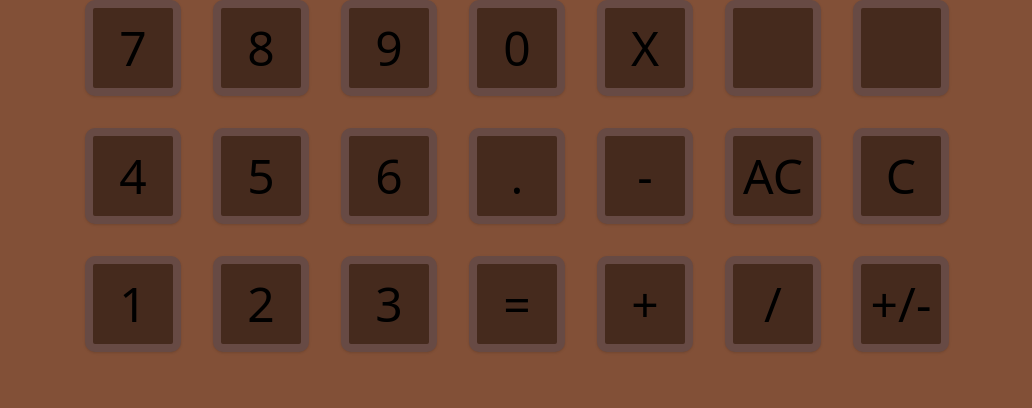
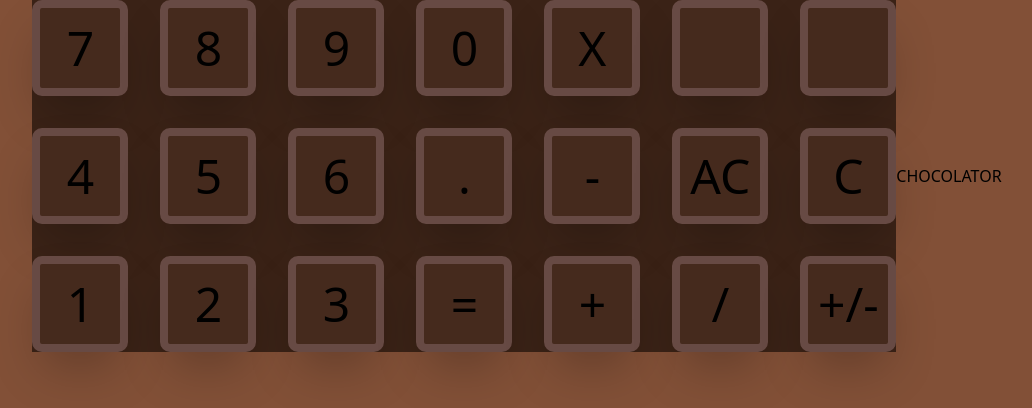
Before and after one commit to emoral435/Chocolator, a React (Create React App) app: page / in a window 1280 px wide. Shown: the top 408 px of the page, without its empty margins (123-1155 px from the left). Built offline with nearby package versions, Linux system fonts and the light colour scheme.

Commit message:
Added bacgkround color of chocolator, as well as found the spacing for number buttons

```diff
--- a/src/App.js
+++ b/src/App.js
@@ -1,10 +1,14 @@
 import NumberGrid from "./Components/NumberGrid"
+import ChocolatorDiv from "./Components/ChocolatorBigDiv"
 
 export default function App() {
   return (
     <div className="flex items-center justify-center">
+      <div className="bg-[#3b2317]">
+        <NumberGrid />
+      </div>
       <div>
-        <NumberGrid />
+        <ChocolatorDiv />
       </div>
     </div>
   )
--- /dev/null
+++ b/src/Components/ChocolatorBigDiv/index.jsx
@@ -0,0 +1,6 @@
+export default function ChocolatorDiv() {
+    return (<div classname='text-3xl m-w-[22rem] m-h-[6rem] border-[8px] border-[#674a44] rounded-[10px] box-border p-10 bg-[#452a1d] shadow-2xl'>
+        CHOCOLATOR
+    </div>
+    )
+}
--- a/src/Components/GreenOutput/index.jsx
+++ b/src/Components/GreenOutput/index.jsx
@@ -1,5 +1,7 @@
 export default function GreenOutput(props) {
-    return (<div></div>
+    return (<div>
+
+    </div>
 
     )
 }
--- a/src/Components/NumberButton/index.jsx
+++ b/src/Components/NumberButton/index.jsx
@@ -1,5 +1,5 @@
 export default function NumberButton(props) {
-    return (<button className=' border-[8px] border-[#674a44] rounded-[10px] box-border p-10 w-16 h-16 bg-[#452a1d] flex items-center justify-center shadow'>
+    return (<button className=' border-[8px] border-[#674a44] rounded-[10px] box-border p-10 w-16 h-16 bg-[#452a1d] flex items-center justify-center shadow-2xl'>
         <div className={`text-5xl`}>{props.symbol}</div>
     </button >)
 };
--- a/src/Components/NumberGrid/index.jsx
+++ b/src/Components/NumberGrid/index.jsx
@@ -2,7 +2,7 @@ import NumberButton from "../NumberButton";
 
 export default function NumberGrid(props) {
     return (
-        <div className='grid grid-cols-7 grid-rows-3 gap-8'>
+        <div className='grid md:grid-cols-7 md:grid-rows-3 grid-cols-3 grid-rows-[7] gap-8'>
             <NumberButton symbol='7' />
             <NumberButton symbol='8' />
             <NumberButton symbol='9' />
```
Also changed, not shown: src/Components/ChocolatorAppearance/index.jsx (deleted).
